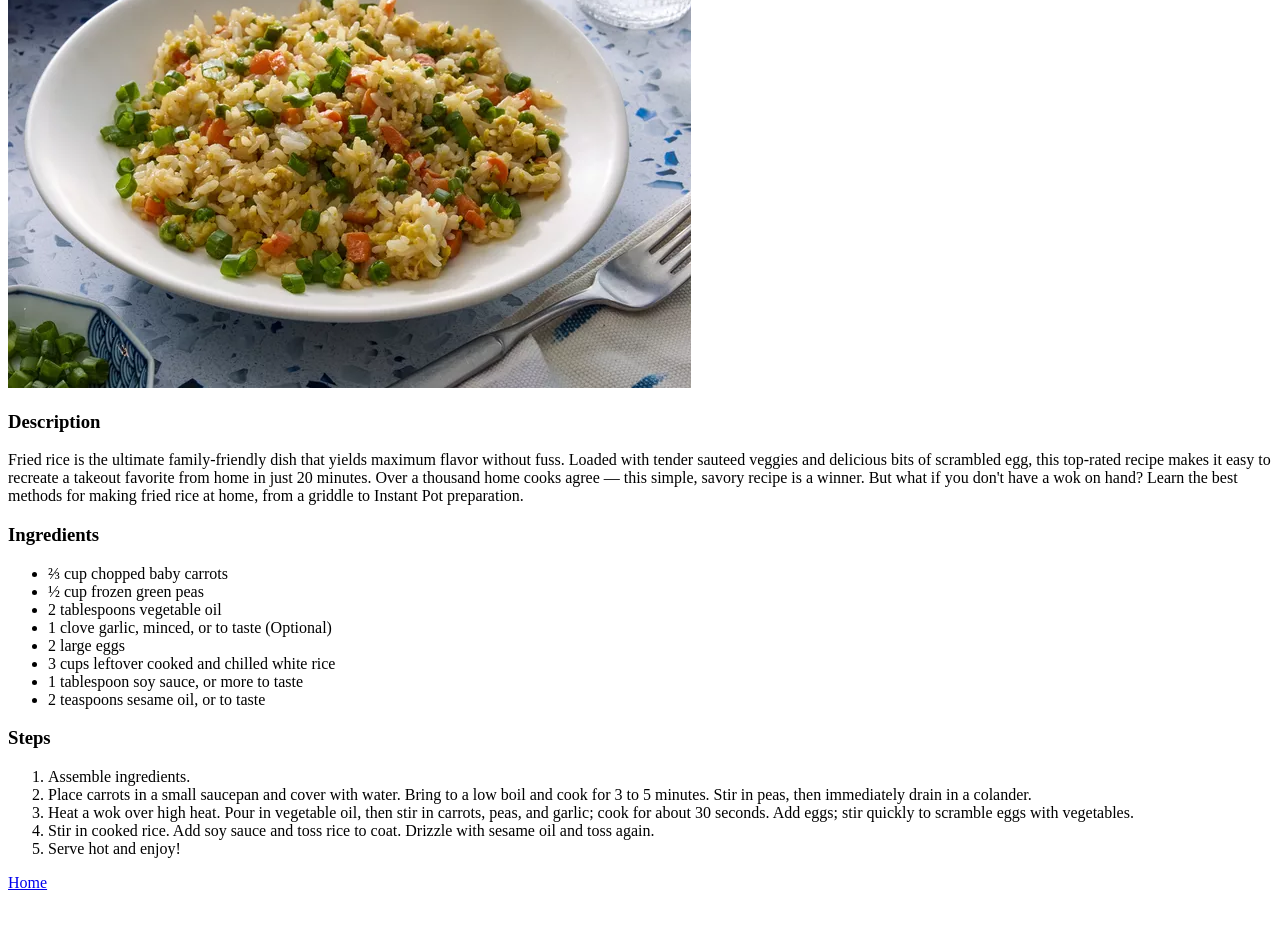
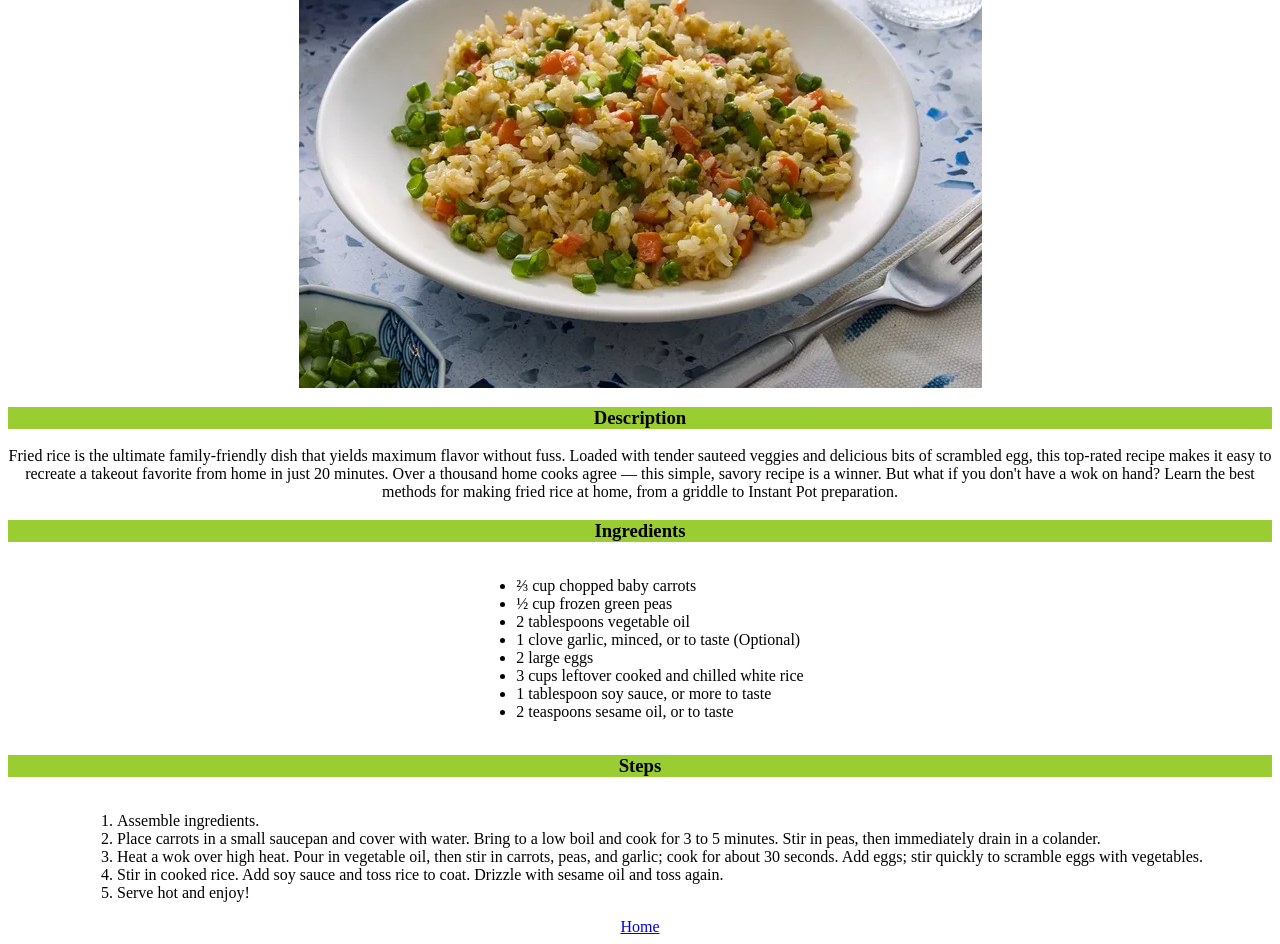
Before and after one commit to immortalputty/odin-recipes, a plain HTML site: page recipes/friedrice.html in a window 1280 px wide. Shown: the part 204-1148 px from the top of the page. Before the commit the page ends 1104 px from the top, so only its background shows below. Drawn offline with Linux system fonts and the light colour scheme.

Commit message:
Add CSS Style sheet

```diff
--- a/recipes/friedrice.html
+++ b/recipes/friedrice.html
@@ -4,6 +4,7 @@
     <meta charset="UTF-8">
     <meta name="viewport" content="width=device-width, initial-scale=1.0">
     <title>Document</title>
+    <link rel="stylesheet" href="../styles.css">
 </head>
 <body>
     <h1>Fried Rice</h1>
@@ -12,7 +13,8 @@
         <p>Fried rice is the ultimate family-friendly dish that yields maximum flavor without fuss. Loaded with tender sauteed veggies and delicious bits of scrambled egg, this top-rated recipe makes it easy to recreate a takeout favorite from home in just 20 minutes.
 Over a thousand home cooks agree — this simple, savory recipe is a winner. But what if you don't have a wok on hand? Learn the best methods for making fried rice at home, from a griddle to Instant Pot preparation.</p>
     <h3>Ingredients</h3>
-        <ul>
+        <div class="container">
+        <ul class="myUL">
             <li>⅔ cup chopped baby carrots</li>
             <li>½ cup frozen green peas</li>
             <li>2 tablespoons vegetable oil</li>
@@ -22,14 +24,19 @@ Over a thousand home cooks agree — this simple, savory recipe is a winner. But
             <li>1 tablespoon soy sauce, or more to taste</li>
             <li>2 teaspoons sesame oil, or to taste</li>
         </ul>
+        </div>
     <h3>Steps</h3>
-        <ol>
+        <div class="container">
+        <ol class="myOL">
             <li>Assemble ingredients.</li>
             <li>Place carrots in a small saucepan and cover with water. Bring to a low boil and cook for 3 to 5 minutes. Stir in peas, then immediately drain in a colander.</li>
             <li>Heat a wok over high heat. Pour in vegetable oil, then stir in carrots, peas, and garlic; cook for about 30 seconds. Add eggs; stir quickly to scramble eggs with vegetables.</li>
             <li>Stir in cooked rice. Add soy sauce and toss rice to coat. Drizzle with sesame oil and toss again.</li>
             <li>Serve hot and enjoy!</li>
         </ol>
+        </div>
+        <div class="container">
         <a href="../index.html">Home</a>
+        </div>
 </body>
 </html>
--- /dev/null
+++ b/styles.css
@@ -0,0 +1,28 @@
+h1, h3 {
+    color: black;
+    background-color: yellowgreen;
+    text-align: center;
+    font-family: "Times New Roman", Times, serif;
+}
+
+p {
+    text-align: center;
+    font-family: "Times New Roman", Times, serif;
+}
+
+div.container {
+  text-align: center;
+  font-family: "Times New Roman", Times, serif;
+}
+
+ul.myUL, ol.myOL, .a {
+  display: inline-block;
+  text-align: left;
+  font-family: "Times New Roman", Times, serif;
+}
+
+img {
+  display: block;
+  margin-left: auto;
+  margin-right: auto;
+}
```
Also changed, not shown: index.html (+4 -1 lines), recipes/curry.html (+8 -2 lines), recipes/potroast.html (+8 -2 lines).
